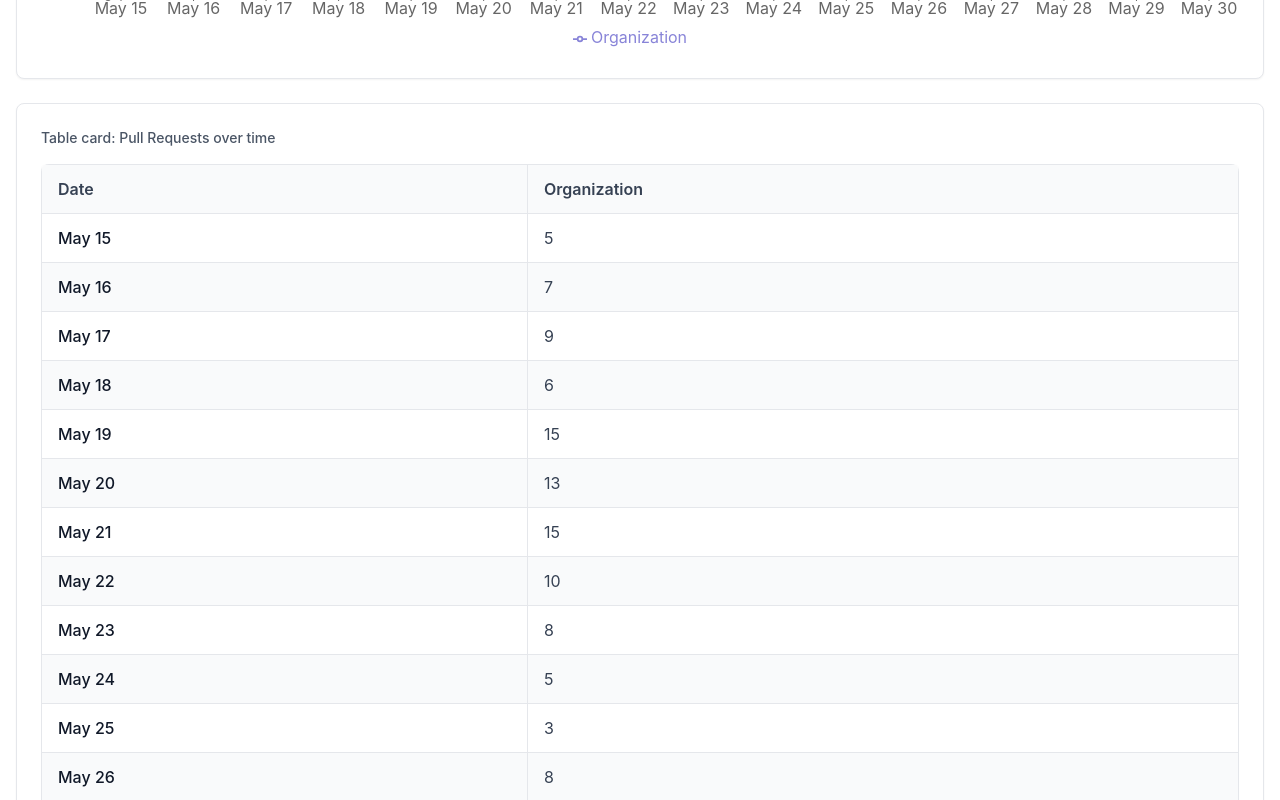
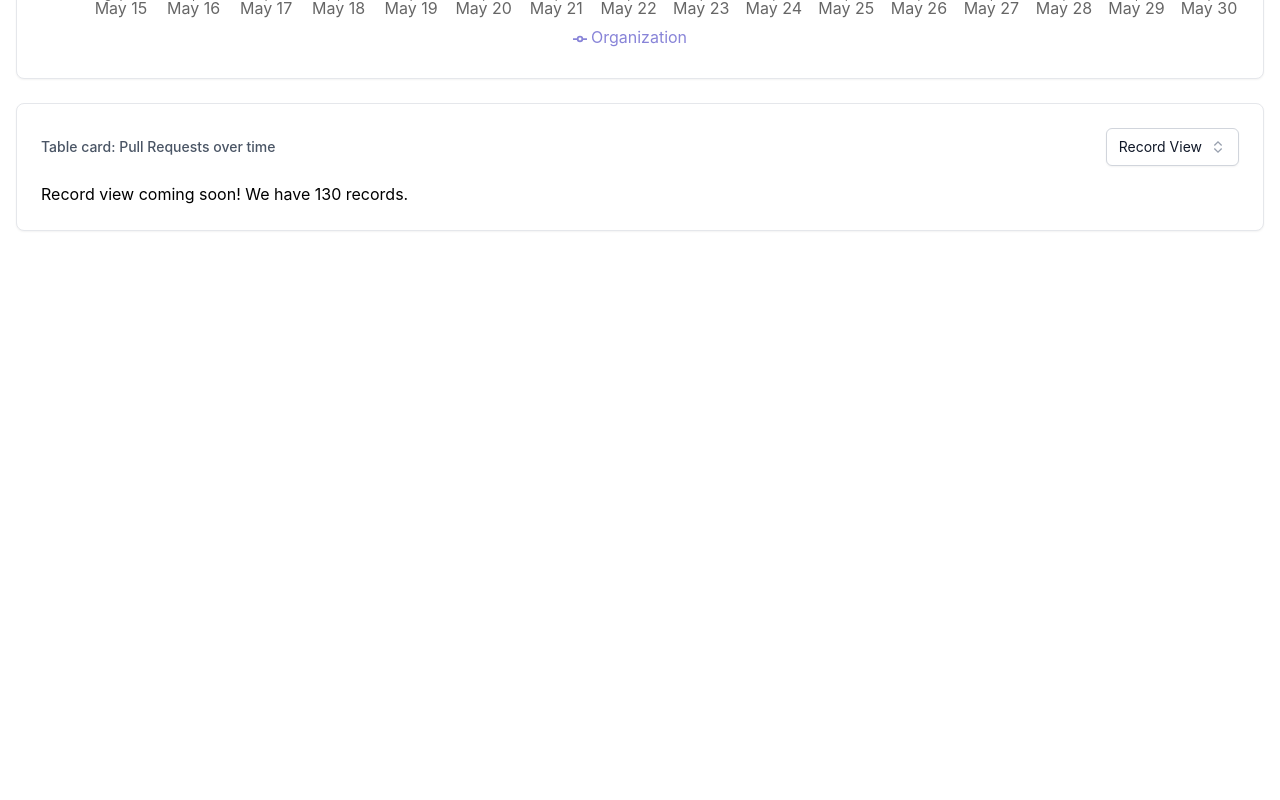
Before and after one commit to jonbrick/recharts-demo, a Next.js app: page / in a window 1280 px wide. Shown: the part 800-1600 px from the top of the page. After the commit the page ends 1063 px from the top, so only its background shows below. Built offline with nearby package versions, Linux system fonts and the light colour scheme.

Commit message:
Add record view dropdown

```diff
--- a/src/app/page.tsx
+++ b/src/app/page.tsx
@@ -8,6 +8,7 @@ import {
   OperatorSelector,
   GranularitySelector,
   GroupBySelector,
+  ViewSelector,
 } from "../components/ChartControls";
 import { MetricsSummary } from "../components/MetricsSummary";
 import { ChartRenderer } from "../components/ChartRenderer";
@@ -38,6 +39,7 @@ export default function HomePage() {
   const [selectedMetric, setSelectedMetric] = useState("pullRequests");
   const [operator, setOperator] = useState("sum");
   const [groupBy, setGroupBy] = useState("org");
+  const [tableView, setTableView] = useState("record"); // Default to "record" for development
   const [selectedDateRange, setSelectedDateRange] = useState<DateRange>({
     from: new Date(DEFAULT_PICKER_DATES.defaultStart + "T00:00:00"),
     to: new Date(DEFAULT_PICKER_DATES.defaultEnd + "T00:00:00"),
@@ -528,6 +530,9 @@ export default function HomePage() {
                     : selectedMetric)}{" "}
                 over time
               </h3>
+              <div className="flex items-center gap-3">
+                <ViewSelector view={tableView} onViewChange={setTableView} />
+              </div>
             </div>
             <DataTable
               currentData={chartData}
@@ -535,6 +540,8 @@ export default function HomePage() {
               selectedTable={selectedTable}
               granularity={granularity}
               groupBy={groupBy}
+              viewMode={tableView}
+              rawData={dataTables[selectedTable]}
               overlayActive={overlayActive}
               overlayData={overlayData}
               overlayMetric={overlayActiveMetric}
--- a/src/components/ChartControls.tsx
+++ b/src/components/ChartControls.tsx
@@ -172,6 +172,20 @@ export function ChartTypeSelector({
   );
 }
 
+export function ViewSelector({ view, onViewChange }) {
+  return (
+    <Select value={view} onValueChange={onViewChange}>
+      <SelectTrigger className="cursor-pointer">
+        <SelectValue />
+      </SelectTrigger>
+      <SelectContent>
+        <SelectItem value="day">Day View</SelectItem>
+        <SelectItem value="record">Record View</SelectItem>
+      </SelectContent>
+    </Select>
+  );
+}
+
 export function DatePickerSelector({ onDateChange }) {
   const startDate = new Date(POC_START_DATE).toLocaleDateString("en-US", {
     month: "short",
--- a/src/components/DataTable.tsx
+++ b/src/components/DataTable.tsx
@@ -62,6 +62,8 @@ interface DataTableProps {
   selectedTable: string;
   granularity: string;
   groupBy: string;
+  viewMode?: string;
+  rawData?: any[];
   overlayActive?: boolean;
   overlayData?: any[] | null;
   overlayMetric?: string;
@@ -75,12 +77,21 @@ export function DataTable({
   selectedTable,
   granularity,
   groupBy,
+  viewMode = "day",
+  rawData,
   overlayActive,
   overlayData,
   overlayMetric,
   overlayTable,
   overlayGroupBy,
 }: DataTableProps) {
+  // Check if we're in record view
+  if (viewMode === "record" && rawData) {
+    return (
+      <div>Record view coming soon! We have {rawData.length} records.</div>
+    );
+  }
+
   // Merge overlay data if active
   const mergedData = React.useMemo(() => {
     if (!overlayActive || !overlayData || !currentData) {
```
